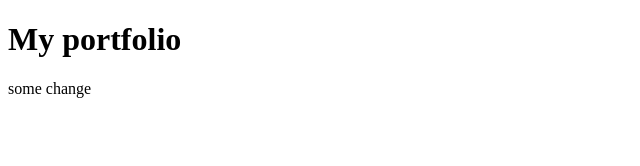
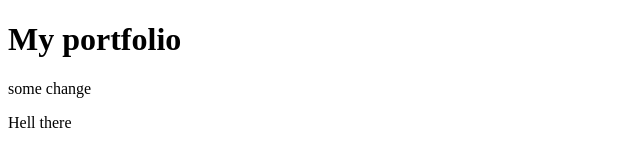
Before and after one commit to tlonkar007/Portfolio, a plain HTML site: page Index.html in a window 1280 px wide. Shown: the full height of the page, 0-640 px from the left. Drawn offline with Linux system fonts and the light colour scheme.

Commit message:
added p tag

```diff
--- a/Index.html
+++ b/Index.html
@@ -7,5 +7,6 @@
 <body>
 <h1> My portfolio</h1>
 some change
+<p>Hell there</p>
 </body>
 </html>
```
